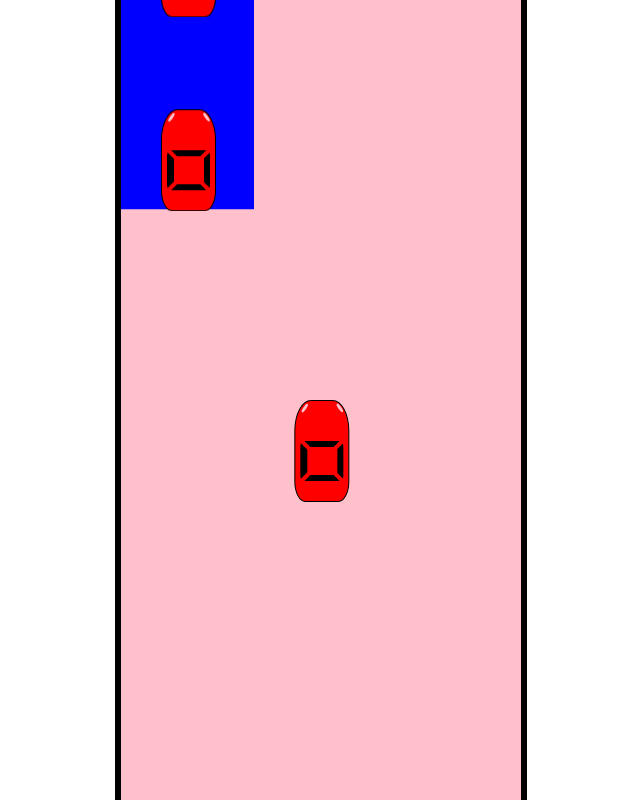
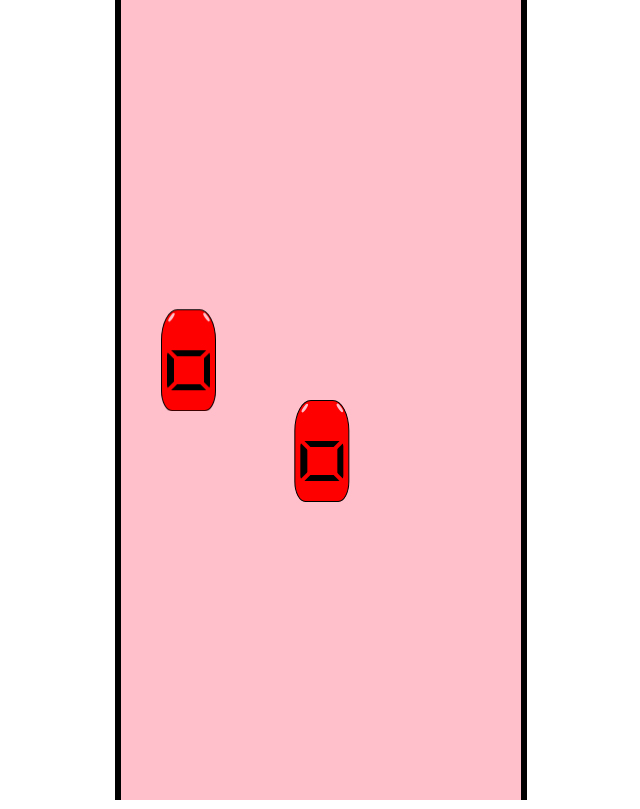
Before and after one commit to martijnvanginkel/car-avoider, a React (Create React App) app: page / in a window 1280 px wide. Shown: the whole page, without its empty margins (319-959 px from the left). Built offline with nearby package versions, Linux system fonts and the light colour scheme.

Commit message:
refactor: removed inner layout animation

```diff
--- a/src/TopDownMover.scss
+++ b/src/TopDownMover.scss
@@ -11,16 +11,18 @@
     position: relative;
     width: calc(100% / 3);
     height: 100%;
+    display: flex;
+    align-items: center;
 //    background-color: red;
-//    transform: translateY(-100%);
 //   animation-duration: $animation-duration;
     animation-name: MajorMovement;
     animation-timing-function: linear;
 }
 
-.LayoutMovement {
+.CenterLayout {
+    transform: translateY(-50%);
 //    animation-duration: $animation-duration;
-background-color: blue;
+//    background-color: blue;
  //  animation-name: LayoutMovement;
     animation-timing-function: linear;
 }
--- a/src/TopDownMover.tsx
+++ b/src/TopDownMover.tsx
@@ -45,7 +45,7 @@ const TopDownMover: React.FC<Props> = ({
                 }}
                 style={getAnimationDetails()}
             >
-                    <div className="LayoutMovement" style={getAnimationDetails()}>
+                    <div className="CenterLayout" style={getAnimationDetails()}>
                         {children}
                     </div>
             </div>
--- a/src/useTrafficSpawner.ts
+++ b/src/useTrafficSpawner.ts
@@ -100,7 +100,7 @@ function useTrafficSpawner() {
 
         return () => clearTimeout(timer)
 
-    }, [lastSpawn[Position.left]])
+    }, [])
 
     // have an useEffect for every Lane, then have it all have its own setTimeout and it will calculate it's own timeout based on what it previously was if its set at all
 
```
